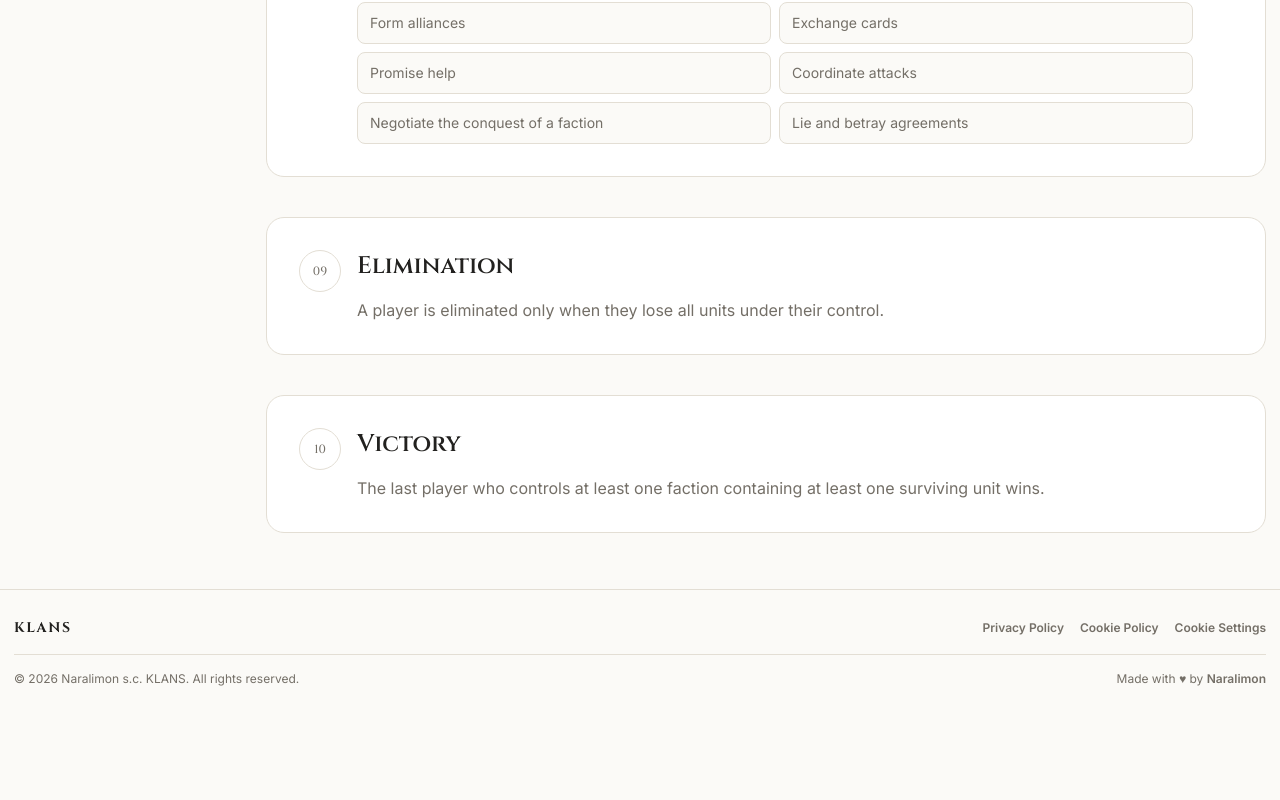
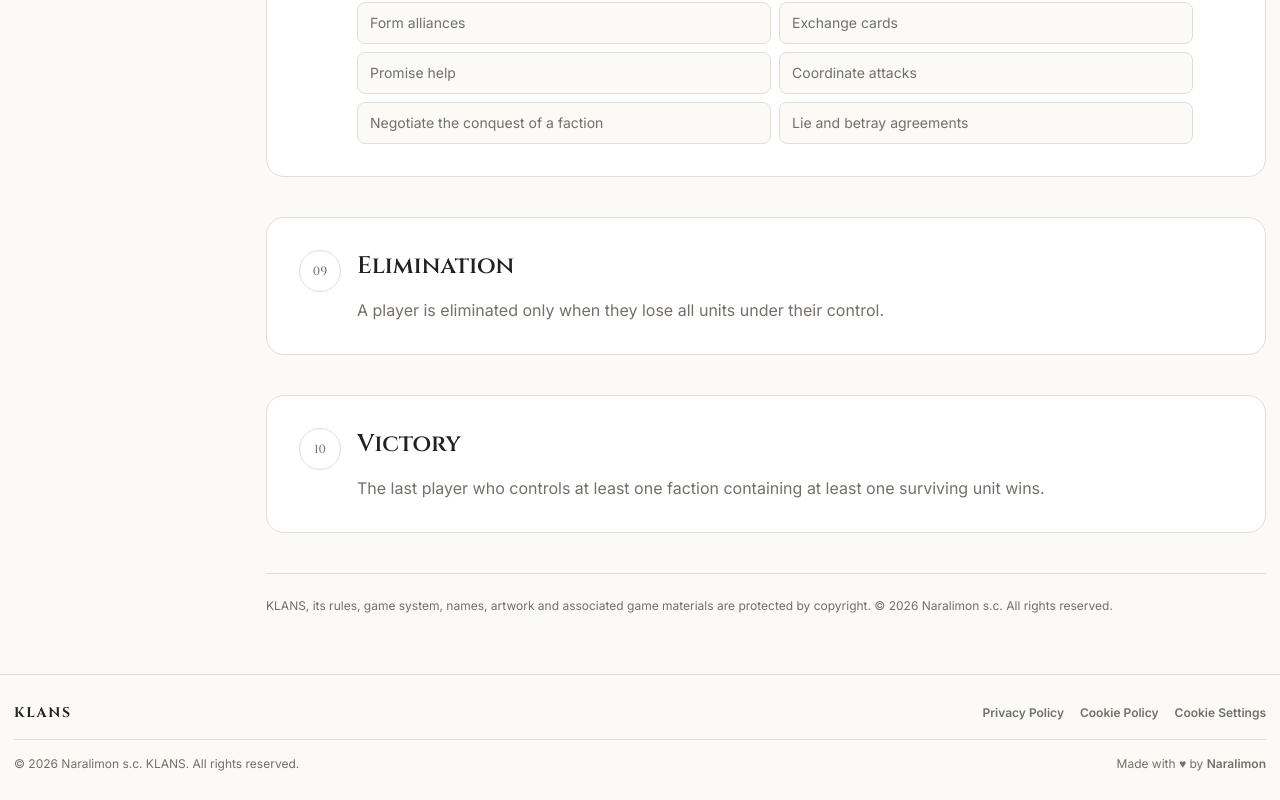
Before and after one commit to hubsienda/klans, a Next.js app: page /rules in a window 1280 px wide. Shown: the part 2521-3321 px from the top of the page. Before the commit the page ends 3236 px from the top, so only its background shows below. Built offline with nearby package versions, Linux system fonts and the light colour scheme.

Commit message:
Add copyright notice to rules page

```diff
--- a/components/RulesContent.tsx
+++ b/components/RulesContent.tsx
@@ -6,6 +6,11 @@ import { useSite } from './SiteProvider';
 
 export function RulesContent() {
   const { language } = useSite();
+  const currentYear = new Date().getFullYear();
+  const copyrightNotice = language === 'en'
+    ? `KLANS, its rules, game system, names, artwork and associated game materials are protected by copyright. © ${currentYear} Naralimon s.c. All rights reserved.`
+    : `KLANS, sus reglas, sistema de juego, nombres, ilustraciones y materiales asociados están protegidos por derechos de autor. © ${currentYear} Naralimon s.c. Todos los derechos reservados.`;
+
   return (
     <main className="site-container py-10 sm:py-14">
       <header className="max-w-3xl">
@@ -42,6 +47,7 @@ export function RulesContent() {
               </div>
             </section>
           ))}
+          <p className="border-t border-[var(--line)] pt-5 text-xs leading-6 text-[var(--muted)]">{copyrightNotice}</p>
         </article>
       </div>
     </main>
```
